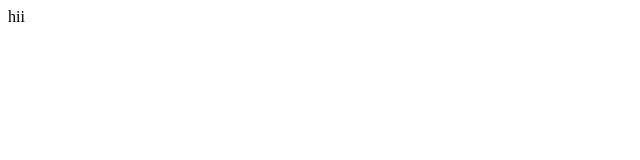
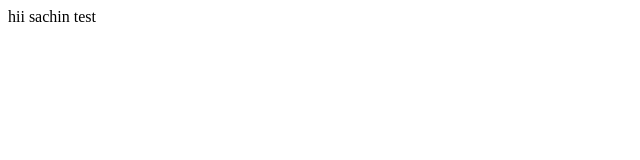
Before and after one commit to sachin-rajveer/demogitmaster, a plain HTML site: page index.html in a window 1280 px wide. Shown: the full height of the page, 0-640 px from the left. Drawn offline with Linux system fonts and the light colour scheme.

Commit message:
changed index.html sachin test

```diff
--- a/index.html
+++ b/index.html
@@ -5,6 +5,6 @@
 	<title>demo title</title>
 </head>
 <body>
-hii
+hii   sachin test
 </body>
 </html>
```
Also changed, not shown: app.js (deleted).
